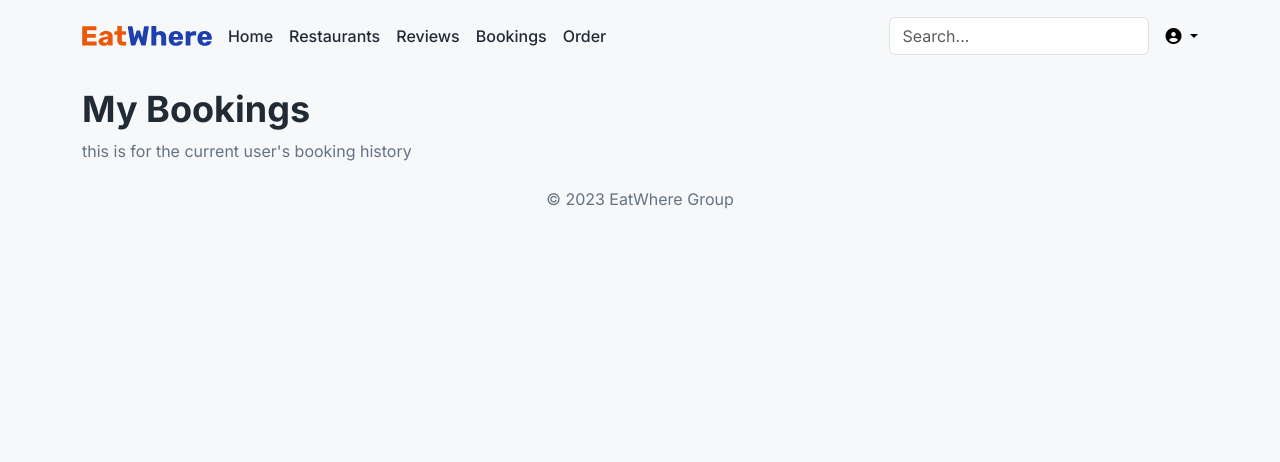
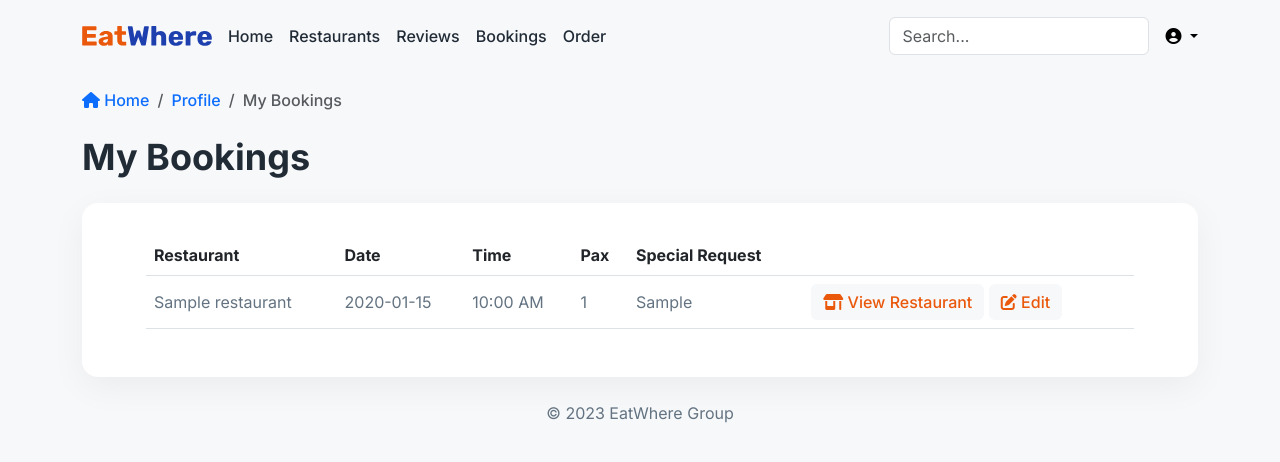
Before and after one commit to amanda-chan/db_assignment, a Flask app: page /profile/bookings in a window 1280 px wide. Shown: the top 462 px of the page. Run offline with Flask 3, Linux system fonts and the light colour scheme; a user stored in the database is signed in; tables that the repository leaves empty hold one stand-in row (values such as "Sample post"); parts of the project's set-up code (start-up, migrations or seed data) failed here and were passed over; some libraries are stand-ins or nearby versions.

Commit message:
add booking history

```diff
--- a/food_app/profile.py
+++ b/food_app/profile.py
@@ -11,25 +11,55 @@ profile_bp = Blueprint("profile", __name__, url_prefix="/profile")
 @profile_bp.route("/")
 @login_required
 def profile():
-    r_list = []
-    b_list = []
-    o_list = []
+    review_list = []
+    booking_list = []
+    order_list = []
+    restaurant_list = []
 
+    # get top 3 reviews (if available)
     reviews_col = mongo_db["reviews"]
 
     if len(list(reviews_col.find({"CID": current_user.get_id()}))) <= 3:
-        for row in reviews_col.find({"CID": current_user.get_id()}).sort("CreatedDateTime", -1):
-            r_list.append(row)
+        for row in reviews_col.find({"CID": current_user.get_id()}).sort(
+            "CreatedDateTime", -1
+        ):
+            review_list.append(row)
     else:
-        for row in reviews_col.find({"CID": current_user.get_id()}).limit(3).sort("CreatedDateTime", -1):
-            r_list.append(row)
+        for row in (
+            reviews_col.find({"CID": current_user.get_id()})
+            .limit(3)
+            .sort("CreatedDateTime", -1)
+        ):
+            review_list.append(row)
+
+    # get top 3 bookings (if available)
+    booking = Bookings.query.filter_by(cid=current_user.get_id()).limit(3).all()
+
+    for b in booking:
+        data = {
+            "bid": b.rid,
+            "date": b.date,
+            "time": b.time,
+            "pax": b.pax,
+            "special_request": b.special_request,
+            "rid": b.rid,
+            "created_at": b.created_at,
+            "updated_at": b.updated_at,
+        }
+        print(data)
+        booking_list.append(data)
+
+    if booking_list != None:
+        getRestaurantNames(restaurant_list)
+
 
     return render_template(
         "profile/profile.html",
         user=current_user,
-        reviews=r_list,
-        bookings=b_list,
-        orders=o_list,
+        reviews=review_list,
+        bookings=booking_list,
+        orders=order_list,
+        restaurants=restaurant_list
     )
 
 
@@ -72,10 +102,8 @@ def reviews():
 
     for row in query:
         review_list.append(row)
-        restaurant = Restaurants.query.filter_by(rid=row["RID"]).all()
-        for r in restaurant:
-            data = {"rid": r.rid, "name": r.name}
-            restaurant_list.append(data)
+
+    getRestaurantNames(restaurant_list)
 
     return render_template(
         "profile/reviews.html",
@@ -88,12 +116,48 @@ def reviews():
 @profile_bp.route("/bookings")
 def bookings():
     # add login required ^
+    booking_list = []
+    restaurant_list = []
+
+    booking = Bookings.query.filter_by(cid=current_user.get_id()).all()
+
+    for b in booking:
+        data = {
+            "bid": b.rid,
+            "date": b.date,
+            "time": b.time,
+            "pax": b.pax,
+            "special_request": b.special_request,
+            "rid": b.rid,
+            "created_at": b.created_at,
+            "updated_at": b.updated_at,
+        }
+        print(data)
+        booking_list.append(data)
+
+    getRestaurantNames(restaurant_list)
+
     return render_template(
-        "profile/bookings.html", user=current_user, bookings=bookings
+        "profile/bookings.html",
+        user=current_user,
+        bookings=booking_list,
+        restaurants=restaurant_list,
     )
 
 
 @profile_bp.route("/orders")
 def orders():
     # add login required ^
-    return render_template("profile/orders.html", user=current_user, orders=orders)
+    order_list = []
+    return render_template("profile/orders.html", user=current_user, orders=order_list)
+
+
+# get all restaurant names
+def getRestaurantNames(restaurant_list):
+    restaurant = Restaurants.query.all()
+    for r in restaurant:
+        data = {
+            "rid": r.rid,
+            "name": r.name
+        }
+        restaurant_list.append(data)
--- a/food_app/static/css/style.css
+++ b/food_app/static/css/style.css
@@ -37,6 +37,10 @@ h2 {
     white-space: nowrap;
     overflow: hidden;
     text-overflow: ellipsis;
+}
+
+.card-title {
+    color: #212B36;
 }
 
 
@@ -157,3 +161,9 @@ h2 {
     padding: 2rem 4rem;
     box-shadow: 0px 10px 35px 0px rgba(0, 0, 0, 0.05);
 }
+
+
+/* table */
+.table>:not(caption, thead)>*>* {
+    color: #637381;
+}
--- a/food_app/templates/navbar.html
+++ b/food_app/templates/navbar.html
@@ -9,7 +9,7 @@
                 <li><a href="{{ url_for('home.home') }}" class="nav-link px-2 nav-link-style">Home</a></li>
                 <li><a href="{{ url_for('restaurant.view') }}" class="nav-link px-2 nav-link-style">Restaurants</a></li>
                 <li><a href="{{ url_for('review.display') }}" class="nav-link px-2 nav-link-style">Reviews</a></li>
-                <li><a href="#" class="nav-link px-2 nav-link-style">Bookings</a></li>
+                <li><a href="{{ url_for('booking.view') }}" class="nav-link px-2 nav-link-style">Bookings</a></li>
                 <li><a href="{{ url_for('order.view') }}" class="nav-link px-2 nav-link-style">Order</a></li>
             </ul>
 
--- a/food_app/templates/profile/bookings.html
+++ b/food_app/templates/profile/bookings.html
@@ -3,6 +3,57 @@
 {% block title %}My Bookings{% endblock %}
 
 {% block content %}
+<nav aria-label="breadcrumb">
+    <ol class="breadcrumb mb-4">
+        <li class="breadcrumb-item"><a href="{{ url_for('home.home') }}"><i class="fa-solid fa-house"></i> Home</a></li>
+        <li class="breadcrumb-item"><a href="{{ url_for('profile.profile') }}">Profile</a></li>
+        <li class="breadcrumb-item active" aria-current="page">My Bookings</li>
+    </ol>
+</nav>
+
 <h1>My Bookings</h1>
-<p>this is for the current user's booking history</p>
+
+<div class="mt-4">
+    {% if bookings is defined and bookings|length > 0 %}
+    <div class="table-responsive custom-box">
+        <table class="table align-middle">
+            <thead>
+                <tr>
+                    <th scope="col">Restaurant</th>
+                    <th scope="col">Date</th>
+                    <th scope="col">Time</th>
+                    <th scope="col">Pax</th>
+                    <th scope="col">Special Request</th>
+                    <th scope="col"></th>
+                </tr>
+            </thead>
+            <tbody>
+                {% for booking in bookings %}
+                <tr>
+                    {% for restaurant in restaurants %}
+                    {% if restaurant['rid'] == booking['rid'] %}
+                    <td>{{ restaurant['name'] }}</td>
+                    {% endif %}
+                    {% endfor %}
+                    <td>{{ booking['date'] }}</td>
+                    <td>{{ booking['time'].strftime("%I:%M %p") }}</td>
+                    <td>{{ booking['pax'] }}</td>
+                    <td>{{ booking['special_request'] }}</td>
+                    <td>
+                        <a href="{{ url_for('restaurant.info', rid=booking['rid']) }}" class="button-link">
+                            <button type="button" class="btn btn-light"><i class="fa-solid fa-shop"></i> View Restaurant</button>
+                        </a>
+                        <a href="#" class="button-link">
+                            <button type="button" class="btn btn-light"><i class="fa-solid fa-pen-to-square"></i> Edit</button>
+                        </a>
+                    </td>
+                </tr>
+                {% endfor %}
+            </tbody>
+        </table>
+    </div>
+    {% else %}
+    <p>You do not have any bookings yet.</p>
+    {% endif %}
+</div>
 {% endblock %}
--- a/food_app/templates/profile/reviews.html
+++ b/food_app/templates/profile/reviews.html
@@ -13,6 +13,7 @@
 
 <h1>My Reviews</h1>
 
+{% if reviews is defined and reviews|length > 0 %}
 <div class="container mt-4">
     {% for review in reviews %}
     <div class="custom-box mb-4">
@@ -48,4 +49,9 @@
     </div>
     {% endfor %}
 </div>
+{% else %}
+<div class="mt-4">
+    <p>You do not have any reviews yet.</p>
+</div>
+{% endif %}
 {% endblock %}
```
Also changed, not shown: food_app/__init__.py (+62 -57 lines), food_app/templates/profile/profile.html (+13 -0 lines), 1 other file.
